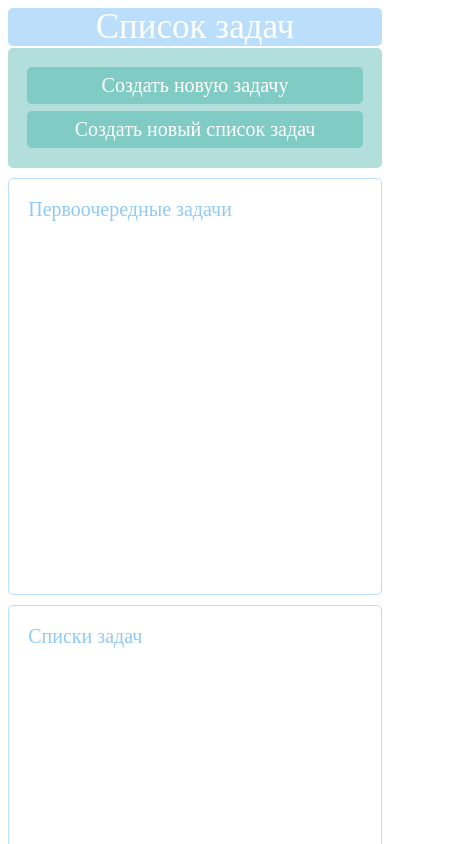
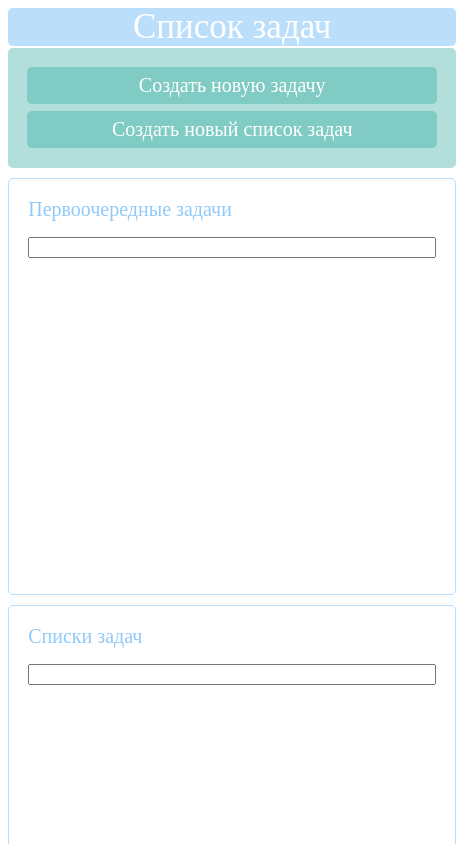
Before and after one commit to UstimenkoDenis/VueJS-todo, a Vue app: page / in a window 390 px wide. Shown: the top 844 px of the page, 456 px wide, since content can reach past the window. Built offline with nearby package versions, Linux system fonts and the light colour scheme.

Commit message:
layout inputs added

```diff
--- a/src/App.vue
+++ b/src/App.vue
@@ -1,12 +1,17 @@
 <template>
-  <div id="app">
-    <header id="page-header">
+  <div class="app">
+    <header class="page-header">
       Список задач
     </header>
-		<article id="main-article">
+		<article class="main-article">
       <div class="tasks">
         <div class="tasks__header">
-          Первоочередные задачи
+          <div class="tasks__header-title">
+            Первоочередные задачи
+          </div>
+          <div class="tasks__header-filter">
+            <input class = "input" type="text">
+          </div>
         </div>
         <ul class="tasks__body">
 
@@ -14,14 +19,19 @@
       </div>
       <div class="task-list">
         <div class="task-list__header">
-          Списки задач
+          <div class="task-list__header-title">
+            Списки задач
+          </div>
+          <div class="task-list__header-filter">
+            <input class = "input" type="text">
+          </div>
         </div>
         <ul class="task-list__body">
 
         </ul>
       </div>
     </article>
-		<nav id="main-nav">
+		<nav class="main-nav">
       <div class="button">
         Создать новую задачу
       </div>
@@ -29,7 +39,7 @@
         Создать новый список задач
       </div>
     </nav>
-	<footer id="page-footer">
+	<footer class="page-footer">
     ustimenkodenis@mail.ru
   </footer>
   </div>
@@ -46,7 +56,7 @@ export default {
 </script>
 
 <style>
-  #app {
+  .app {
     display: grid;
     grid-template-areas:
     "header header header"
@@ -62,7 +72,7 @@ export default {
   }
 
   @media (max-width: 575px) {
-      #app {
+      .app {
           grid-template-areas:
           "header"
           "nav"
@@ -77,12 +87,12 @@ export default {
       }
   }
 
-  header, footer, article, nav, div {
+  .page-header, .page-footer, .main-article, .main-nav {
       padding: 1.2rem;
       border-radius: 5px;
   }
 
-  #page-header {
+  .page-header {
     grid-area: header;
     background: #bbdefb;
     color: #fff;
@@ -91,7 +101,7 @@ export default {
     justify-content: center;
     align-items: center;
   }
-  #page-footer {
+  .page-footer {
     grid-area: footer;
     background: #bbdefb;
     display: flex;
@@ -100,7 +110,7 @@ export default {
     color: #fff;
     font-size: 25px;
   }
-  #main-article {
+  .main-article {
     grid-area: article;
     background: #fff ;
     display: grid;
@@ -126,7 +136,21 @@ export default {
       .tasks__header {
         color:#90caf9 ;
         font-size: 20px;
+        padding: 0;
       }
+        .tasks__header-title {
+          display:inline-block;
+          padding: 1.2rem 1.2rem 0 1.2rem;
+        }
+        .tasks__header-filter {
+          display: inline-flex;
+          flex-wrap: wrap;
+          padding: 1rem 1.2rem 0 1.2rem;
+        }
+        .input {
+          min-width: 25rem;
+          color: #90caf9
+        }
       .tasks__body {
         flex-grow: 1;
       }
@@ -142,11 +166,21 @@ export default {
       .task-list__header {
         color:#90caf9 ;
         font-size: 20px;
+        padding: 0;
       }
+        .task-list__header-title {
+          display:inline-block;
+          padding: 1.2rem 1.2rem 0 1.2rem;
+        }
+        .task-list__header-filter {
+          display: inline-flex;
+          flex-wrap: wrap;
+          padding: 1rem 1.2rem 0 1.2rem;
+        }
       .task-list__body {
         flex-grow: 1;
       }
-  #main-nav {
+  .main-nav {
     grid-area: nav;
     background: #b2dfdb;
   }
@@ -175,5 +209,4 @@ export default {
        box-shadow: 0 0 0;
     }
 
-
 </style>
```
